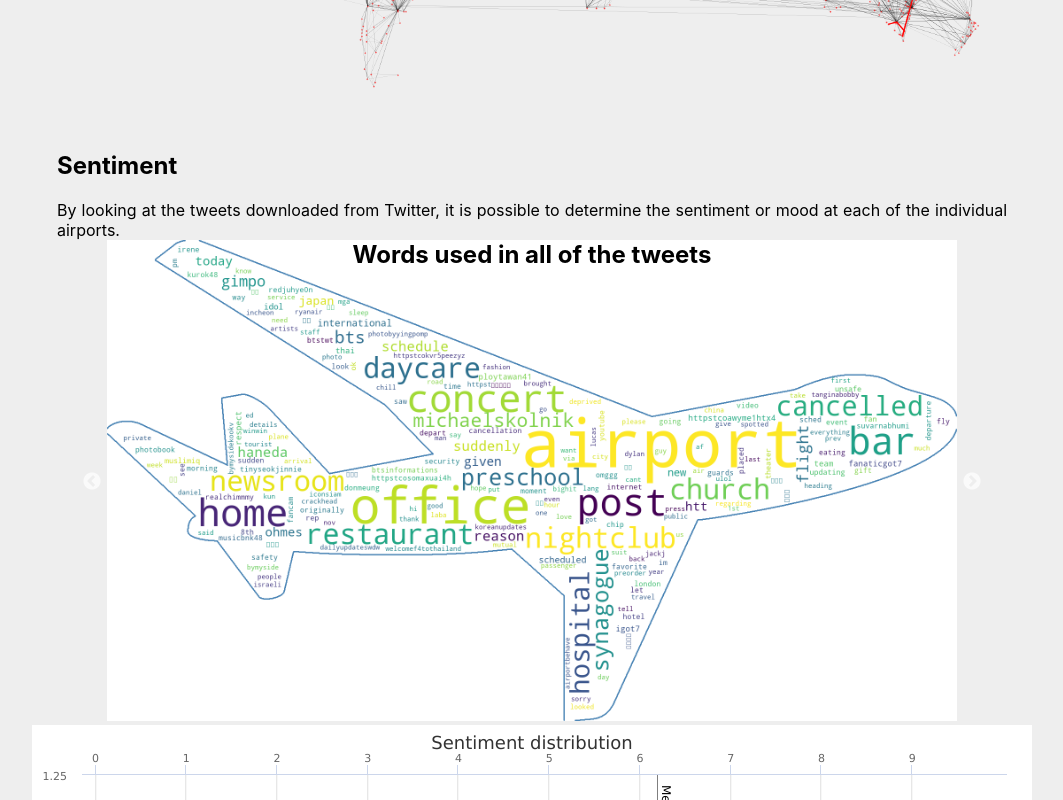
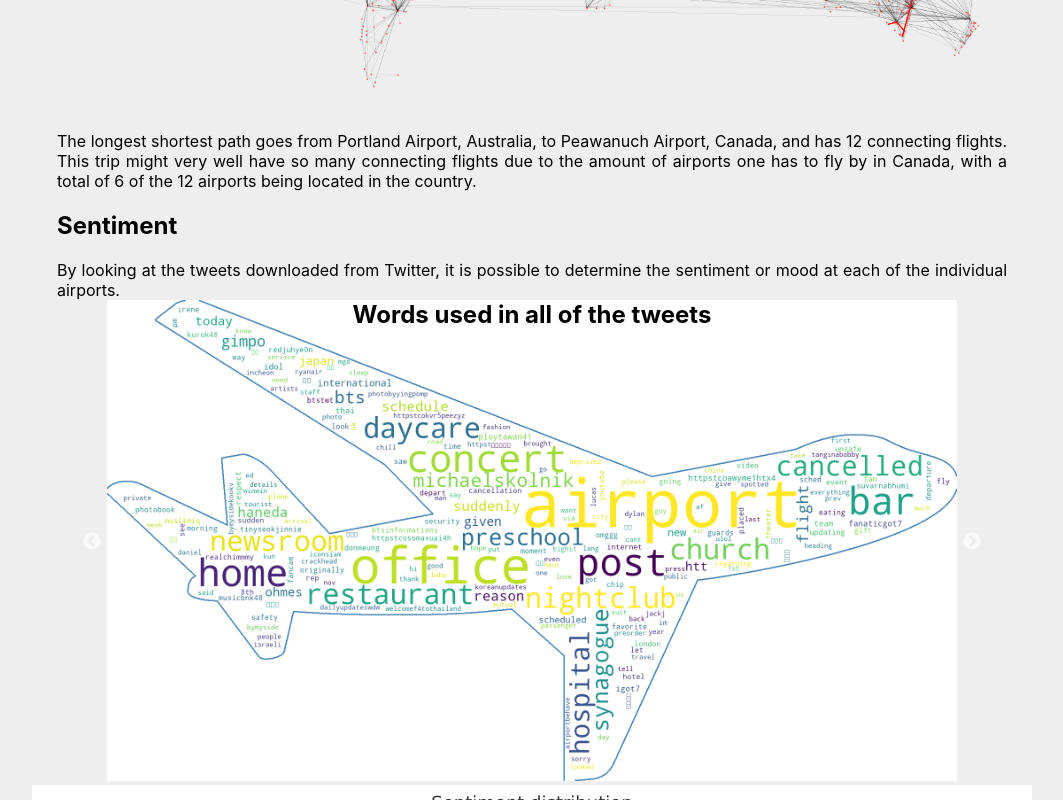
Before and after one commit to OliverFlecke/02805-Social-Graphs-and-Interactions-Project, a React (Create React App) app: page / in a window 1280 px wide. Shown: the part 4140-4940 px from the top of the page, without its empty margins (108-1171 px from the left). Built offline with nearby package versions, Linux system fonts and the light colour scheme; no server answers; the HTML template or start-up script is replaced by a standard one.

Commit message:
Longest Shortest path text for website

```diff
--- /dev/null
+++ b/public/text/LongestShortestPath_text.md
@@ -0,0 +1 @@
+The longest shortest path goes from Portland Airport, Australia, to Peawanuch Airport, Canada, and has 12 connecting flights. This trip might very well have so many connecting flights due to the amount of airports one has to fly by in Canada, with a total of 6 of the 12 airports being located in the country.
--- a/src/section/LongestShortestPath.tsx
+++ b/src/section/LongestShortestPath.tsx
@@ -8,6 +8,7 @@ export class LongestShortestPath extends React.Component {
             <section id={Section.LongestShortestPath}>
                 <Markdown filename='LongestShortestPath.md' />
                 <img src={`${process.env.PUBLIC_URL}/images/longest_shortest_path.png`} />
+                <Markdown filename='LongestShortestPath_text.md'/>
             </section>
         );
     }
```
